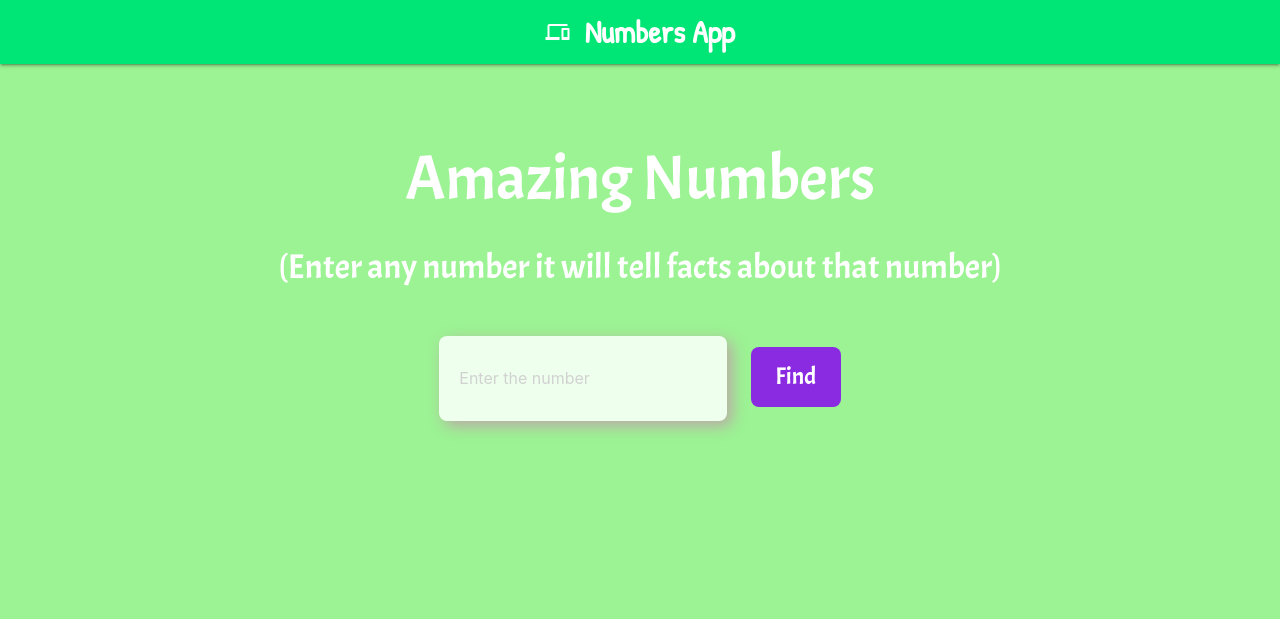
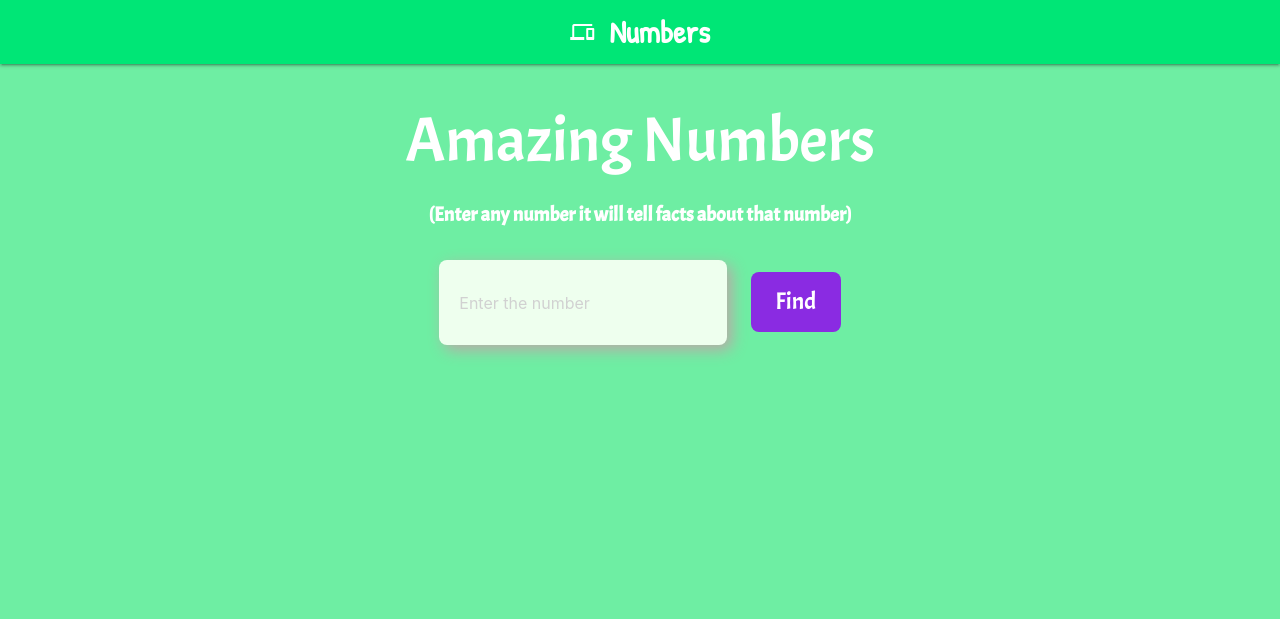
Before and after one commit to avijeetpandey/numbers-app, a website: page public/index.html in a window 1280 px wide. Drawn offline with nearby package versions, Linux system fonts and the light colour scheme.

Commit message:
fixed css

```diff
--- a/public/index.html
+++ b/public/index.html
@@ -14,17 +14,15 @@
         <div class="nav-wrapper green accent-3">
           <a href="#" class="brand-logo center ">
             <i class="large material-icons">devices</i>
-            Numbers App
+            Numbers
         </div>
       </nav>
     </div>
-    <br><br>
-
 
     <div class="container">
 
             <h1>Amazing Numbers</h1>
-            <h4>(Enter any number it will tell facts about that number)</h4>
+            <p>(Enter any number it will tell facts about that number)</p>
             <div class="searchBox">
                 <input type="text" id="search" placeholder="Enter the number">
                 <input type="button" value="Find" id="btn" onclick="getNumberResponse()">
--- a/public/style.css
+++ b/public/style.css
@@ -20,9 +20,9 @@
 
   .searchBox{
     margin-left:auto;
-    margin-top:50px;
+    margin-top:30px;
 }
-
+/*
 input[type="text"]{
     padding:25px;
     width:700px;
@@ -31,7 +31,7 @@ input[type="text"]{
     background-color: #efe;
     box-shadow: 5px 5px 15px rgb(189, 167, 167);
 
-}
+} */
 
 #btn{
     padding:15px;
@@ -62,12 +62,17 @@ input[type="text"]{
 
 body{
     /* background: linear-gradient(to right, #fdfc47, #24fe41); */
-    background-color: rgb(155, 243, 147);
+    background-color: rgb(110, 238, 163);
+    margin:0px;
+    padding:0px;
 }
 
-h1,h4{
+p{
+    font-size:20px;
+}
+
+h1,p{
     font-family:'acme';
-    margin-top:35px;
     color:white;
     text-align: center;
 }
```
